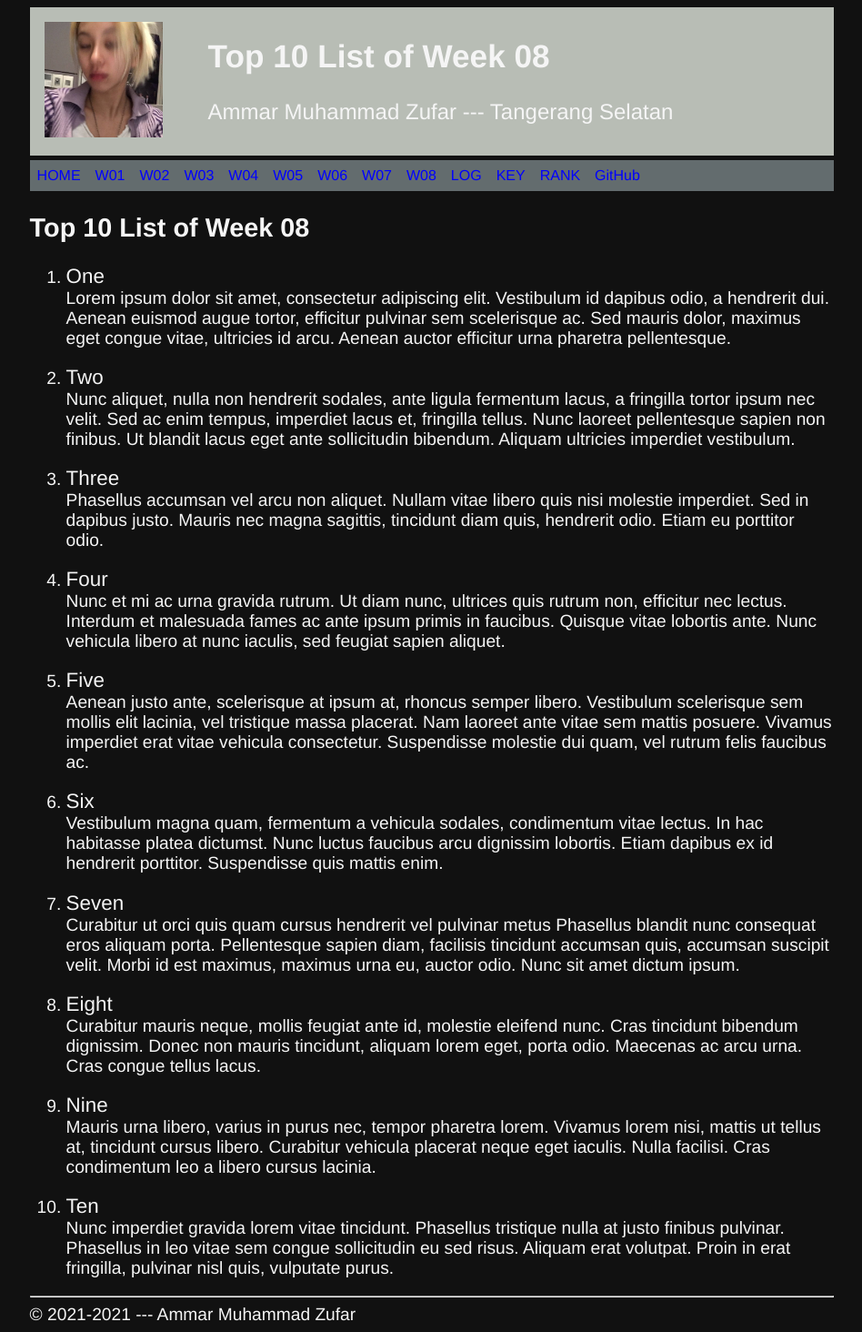
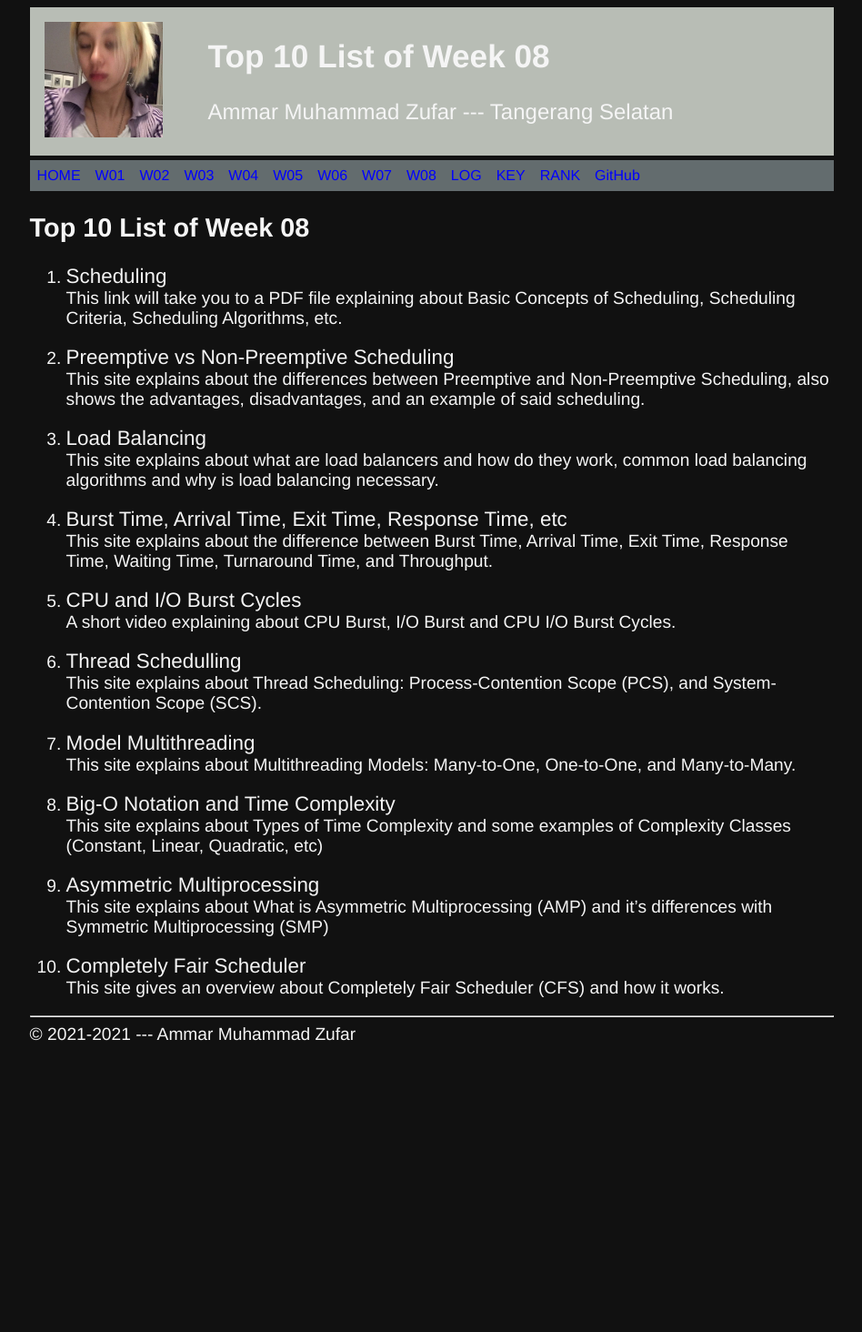
Before and after one commit to amzufar/os211, a Jekyll site: the page built from w08.md, in a window 1280 px wide. Shown: the whole page at 91% size, without its empty margins (165-1113 px from the left). Built offline with Jekyll 4.4.1, drawn with Linux system fonts in a browser that asks for light colours; our own code applies the rules of GitHub Pages for plain Markdown files; after the commit the page ends 1156 px from its top, so only the background shows below that.

Commit message:
modified: w08.md mylog.txt

```diff
--- a/TXT/mylog.txt
+++ b/TXT/mylog.txt
@@ -49,6 +49,6 @@ ZCZC W07 60 L13 Assignment #3: creating TTLoTW
 ZCZC W07 90 L14 Assignment #4
 ZCZC W08 90 L01 ZOOM related
 ZCZC W08 15 L11 Assignment #1
-ZCZC W08 60 L12 Assignment #2: review top 10
+ZCZC W08 150 L12 Assignment #2: review top 10 & creating TTLoTW
 ZCZC W08 90 L13 Assignment #3
 ZCZC W08 30 L99 QUIZ
--- a/w08.md
+++ b/w08.md
@@ -5,72 +5,32 @@ permalink: /W08/
 
 # Top 10 List of Week 08
 
-1. [One](https://en.wikipedia.org/wiki/1)<br>
-Lorem ipsum dolor sit amet, consectetur adipiscing elit.
-Vestibulum id dapibus odio, a hendrerit dui.
-Aenean euismod augue tortor, efficitur pulvinar sem scelerisque ac.
-Sed mauris dolor, maximus eget congue vitae, ultricies id arcu.
-Aenean auctor efficitur urna pharetra pellentesque.
+1. [Scheduling](https://web.cs.wpi.edu/~cs3013/c07/lectures/Section05-Scheduling.pdf)<br>
+This link will take you to a PDF file explaining about Basic Concepts of Scheduling, Scheduling Criteria, Scheduling Algorithms, etc.
 
-2. [Two](https://en.wikipedia.org/wiki/2)<br>
-Nunc aliquet, nulla non hendrerit sodales, ante ligula fermentum lacus, a fringilla tortor ipsum nec velit.
-Sed ac enim tempus, imperdiet lacus et, fringilla tellus.
-Nunc laoreet pellentesque sapien non finibus.
-Ut blandit lacus eget ante sollicitudin bibendum.
-Aliquam ultricies imperdiet vestibulum.
+2. [Preemptive vs Non-Preemptive Scheduling](https://www.guru99.com/preemptive-vs-non-preemptive-scheduling.html)<br>
+This site explains about the differences between Preemptive and Non-Preemptive Scheduling, also shows the advantages, disadvantages, and an example of said scheduling.
 
-3. [Three](https://en.wikipedia.org/wiki/3)<br>
-Phasellus accumsan vel arcu non aliquet.
-Nullam vitae libero quis nisi molestie imperdiet.
-Sed in dapibus justo.
-Mauris nec magna sagittis, tincidunt diam quis, hendrerit odio.
-Etiam eu porttitor odio.
+3. [Load Balancing](https://www.citrix.com/en-in/solutions/app-delivery-and-security/load-balancing/what-is-load-balancing.html)<br>
+This site explains about what are load balancers and how do they work, common load balancing algorithms and why is load balancing necessary.
 
-4. [Four](https://en.wikipedia.org/wiki/4)<br>
-Nunc et mi ac urna gravida rutrum.
-Ut diam nunc, ultrices quis rutrum non, efficitur nec lectus.
-Interdum et malesuada fames ac ante ipsum primis in faucibus.
-Quisque vitae lobortis ante.
-Nunc vehicula libero at nunc iaculis, sed feugiat sapien aliquet.
+4. [Burst Time, Arrival Time, Exit Time, Response Time, etc](https://en.wikipedia.org/wiki/4)<br>
+This site explains about the difference between Burst Time, Arrival Time, Exit Time, Response Time, Waiting Time, Turnaround Time, and Throughput.
 
-5. [Five](https://en.wikipedia.org/wiki/5)<br>
-Aenean justo ante, scelerisque at ipsum at, rhoncus semper libero.
-Vestibulum scelerisque sem mollis elit lacinia, vel tristique massa placerat.
-Nam laoreet ante vitae sem mattis posuere.
-Vivamus imperdiet erat vitae vehicula consectetur.
-Suspendisse molestie dui quam, vel rutrum felis faucibus ac.
+5. [CPU and I/O Burst Cycles](https://www.youtube.com/watch?v=pVzb3TUcDLo)<br>
+A short video explaining about CPU Burst, I/O Burst and CPU I/O Burst Cycles.
 
-6. [Six](https://en.wikipedia.org/wiki/6)<br>
-Vestibulum magna quam, fermentum a vehicula sodales, condimentum vitae lectus.
-In hac habitasse platea dictumst.
-Nunc luctus faucibus arcu dignissim lobortis.
-Etiam dapibus ex id hendrerit porttitor.
-Suspendisse quis mattis enim.
+6. [Thread Schedulling](http://ftp.gunadarma.ac.id/linux/docs/v06/Kuliah/SistemOperasi/BUKU/SistemOperasi-4.X-1/ch11s07.html)<br>
+This site explains about Thread Scheduling: Process-Contention Scope (PCS), and System-Contention Scope (SCS).
 
-7. [Seven](https://en.wikipedia.org/wiki/7)<br>
-Curabitur ut orci quis quam cursus hendrerit vel pulvinar metus
-Phasellus blandit nunc consequat eros aliquam porta.
-Pellentesque sapien diam, facilisis tincidunt accumsan quis, accumsan suscipit velit.
-Morbi id est maximus, maximus urna eu, auctor odio.
-Nunc sit amet dictum ipsum.
+7. [Model Multithreading](http://ftp.gunadarma.ac.id/linux/docs/v06/Kuliah/SistemOperasi/BUKU/SistemOperasi-4.X-1/ch11s03.html)<br>
+This site explains about Multithreading Models: Many-to-One, One-to-One, and Many-to-Many.
 
-8. [Eight](https://en.wikipedia.org/wiki/8)<br>
-Curabitur mauris neque, mollis feugiat ante id, molestie eleifend nunc.
-Cras tincidunt bibendum dignissim.
-Donec non mauris tincidunt, aliquam lorem eget, porta odio.
-Maecenas ac arcu urna.
-Cras congue tellus lacus.
+8. [Big-O Notation and Time Complexity](https://www.happycoders.eu/algorithms/big-o-notation-time-complexity/)<br>
+This site explains about Types of Time Complexity and some examples of Complexity Classes (Constant, Linear, Quadratic, etc)
 
-9. [Nine](https://en.wikipedia.org/wiki/9)<br>
-Mauris urna libero, varius in purus nec, tempor pharetra lorem.
-Vivamus lorem nisi, mattis ut tellus at, tincidunt cursus libero.
-Curabitur vehicula placerat neque eget iaculis.
-Nulla facilisi.
-Cras condimentum leo a libero cursus lacinia.
+9. [Asymmetric Multiprocessing](https://networkencyclopedia.com/asymmetric-multiprocessing-amp/)<br>
+This site explains about What is Asymmetric Multiprocessing (AMP) and it's differences with Symmetric Multiprocessing (SMP)
 
-10. [Ten](https://en.wikipedia.org/wiki/10)<br>
-Nunc imperdiet gravida lorem vitae tincidunt.
-Phasellus tristique nulla at justo finibus pulvinar.
-Phasellus in leo vitae sem congue sollicitudin eu sed risus.
-Aliquam erat volutpat.
-Proin in erat fringilla, pulvinar nisl quis, vulputate purus.
+10. [Completely Fair Scheduler](https://www.kernel.org/doc/html/latest/scheduler/sched-design-CFS.html)<br>
+This site gives an overview about Completely Fair Scheduler (CFS) and how it works.
```
